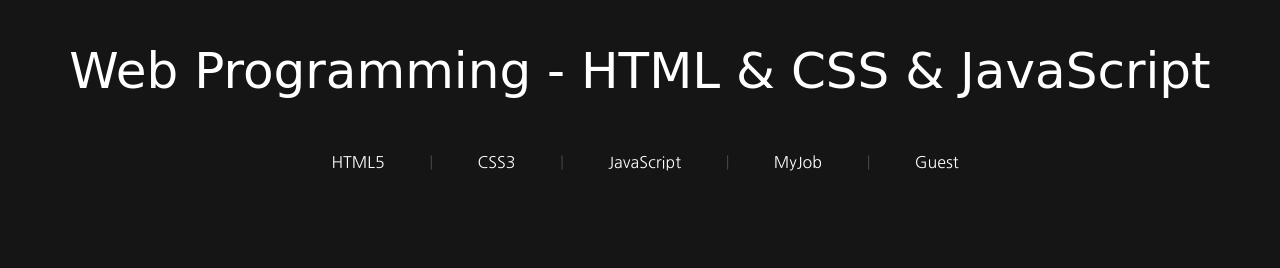
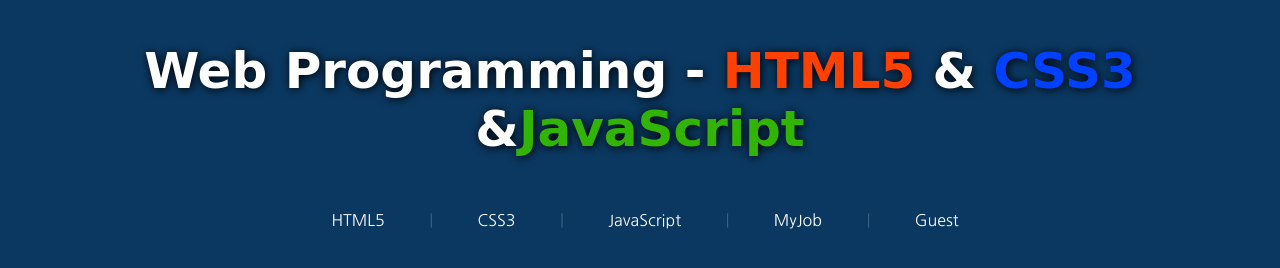
Before and after one commit to iamgoosen/js201332050, a plain HTML site: page top_header.html in a window 1280 px wide. Drawn offline with Linux system fonts and the light colour scheme; a web font is replaced by a local one.

Commit message:
top_header update
ㅇㅇㅇ

```diff
--- a/top_header.html
+++ b/top_header.html
@@ -9,6 +9,7 @@
   <link href="https://fonts.googleapis.com/css?family=Nanum+Gothic" rel="stylesheet">
   <style>
 
+
     *{
       margin:0;
       margin-top:12px;
@@ -16,7 +17,7 @@
     }
 
     body{
-      background:#151515;
+      background:#0B3861;
       color:white;
       text-align:center;
       font-family: 'Nanum Gothic', sans-serif;
@@ -52,6 +53,8 @@
 
     a:hover{
       color:yellow;
+      font-weight: bold;
+      text-shadow:1px 1px 1px black;
     }
 
     .bar{
@@ -61,12 +64,19 @@
     .wise_saying{
       font-family: 'Shadows Into Light Two', cursive;
       font-size:50px;
+      text-shadow:1px 1px 10px black;
+      font-weight:bold;
     }
+
+
+
+
 
   </style>
 </head>
 <body>
-  <p class="wise_saying">Web Programming - HTML & CSS & JavaScript</p>
+    <p class="wise_saying">Web Programming</span> - <span style="color:#FF4000;">HTML5</span> & <span style=
+      "color:#0040FF;">CSS3</span> &<span style="color:#31B404;">JavaScript</span></p>
     <ul id="nav">
       <li><a href="tu_html.html" target="left">HTML5</a></li>
       <li class="bar">|</li>
```
Also changed, not shown: first.html (+1 -1 lines), tu_javascript.html (+1 -1 lines), 1 other file. Lines whose indentation alone changed are shown as unchanged.
